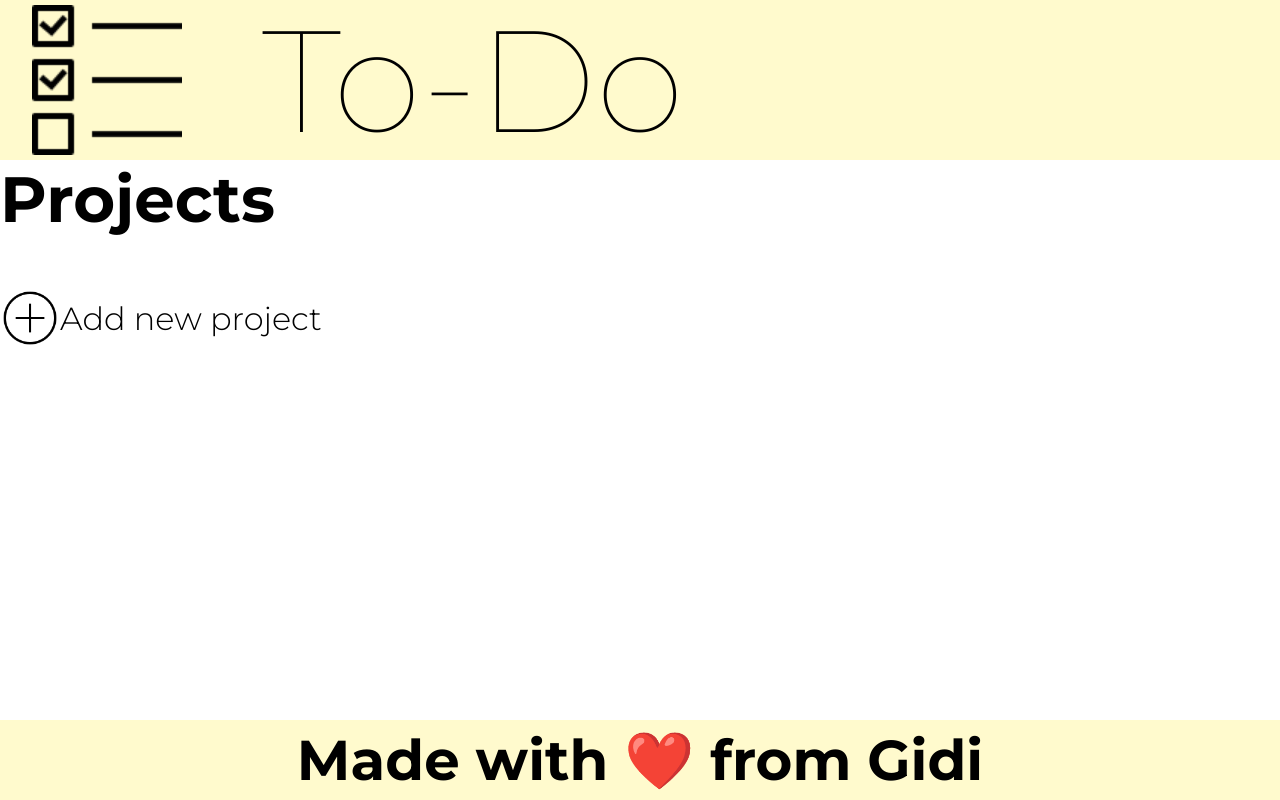
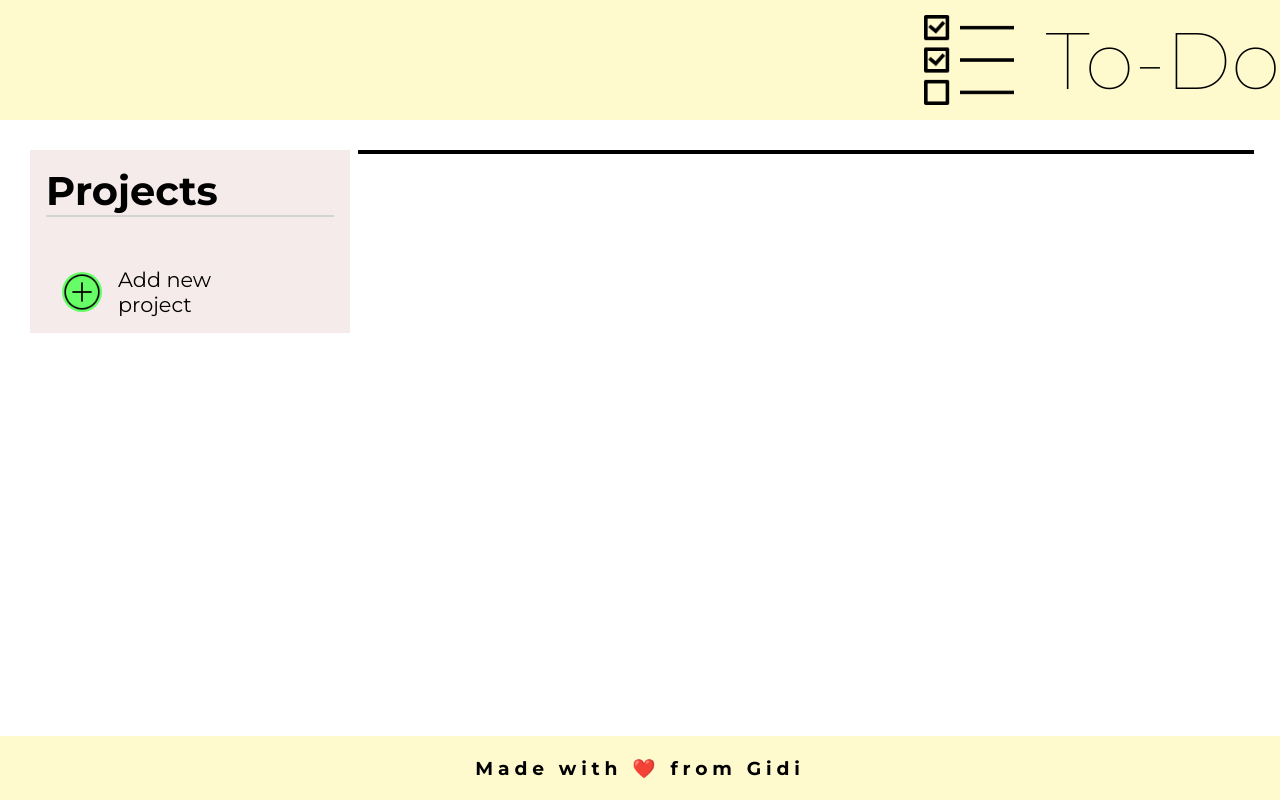
Before and after one commit to Zoro-chi/To-Do, a website built with webpack: page dist/index.html in a window 1280 px wide. Built offline with nearby package versions, Linux system fonts and the light colour scheme.

Commit message:
navbar feature

```diff
--- a/src/style.css
+++ b/src/style.css
@@ -7,49 +7,94 @@
 }
 /* ------------------------HEADER------------------------- */
 .logo{
-    height: 150px;
-    width: 150px;
+    height: 90px;
+    width: 90px;
 }
 .header{
     display: flex;
-    height: 20vh;
-    gap: 5rem;
+    height: 15vh;
+    gap: 2rem;
     background-color: lemonchiffon;
     align-items: center;
-    padding-left: 2rem;
+    justify-content: end;
 }
 .header h1{
-    font-size: 9rem;
+    font-size: 5rem;
     font-weight: 100;
 }
 /* --------------END OF HEADER------------------------------ */
+
+/* ---------------- MAIN CONTAINER ----------------------------- */
+.main-container{
+    height: 77vh;
+    display: flex;
+    flex-flow: row nowrap;
+    padding-left: 30px;
+    padding-top: 30px;
+    gap: 0.5rem;
+}
+/* ----------------- END OF MAIN CONTAINER ---------------------- */
+
 /* --------------- ASIDE ------------------------------------ */
 .aside{
-    height: 70vh;
 }
 .aside h2{
-    font-size: 4rem;
+    font-size:2.5rem;
     font-weight: 600;
     margin-bottom: 50px;
+    border-bottom: 2px double lightgray;
+}
+.aside .navbar{
+    padding-left: 1rem;
+    width: 70%;
+    border-radius: 10px;
+}
+.navbar:hover{
+    cursor: pointer;
+    background-color: #66fd66;
+}
+.aside .projects-container{
+    width: 25vw;
+    background-color: rgb(229 206 206 / 40%);
+    padding: 1rem;
 }
 .aside .navbar li{
     display: flex;
     flex-flow: row nowrap;
     align-items: center;
-    font-size: 2rem;
-    font-weight: 300;
+    font-size: 1.3rem;
+    font-weight: 500;
+    gap: 1rem;
+}
+.aside .navbar li:hover{
+    font-weight: bold;
 }
 .aside .add-icon{
-    width: 60px;
+    width: 40px;
+    background: #66fd66;
+    border-radius: 100px;
+}
+.aside .add-icon:hover{
+    transform: rotate(45deg);
 }
 /* ---------------- END OF ASIDE --------------------------- */
+
+/* --------------- SECTION --------------------------------- */
+.main-section{
+    border: 2px solid black;
+    width: 70vw;
+
+}
+/* ---------------- END OF SECTION ------------------------- */
+
 /* -------------- FOOTER ---------------------------------- */
 .footer{
-    height: 10vh;
+    height: 8vh;
     background-color: lemonchiffon;
     display: flex;
     justify-content: center;
     align-items: center;
-    font-size: 3rem;
+    font-size: 1rem;
+    letter-spacing: 0.3rem;
 }
 /* -------------- END OF FOOTER ---------------------------- */
```
Also changed, not shown: dist/index.html.
